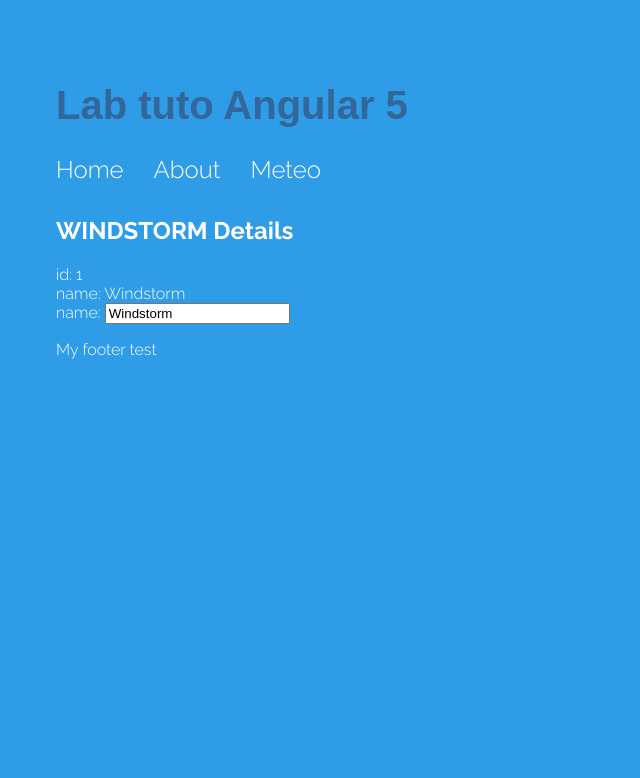
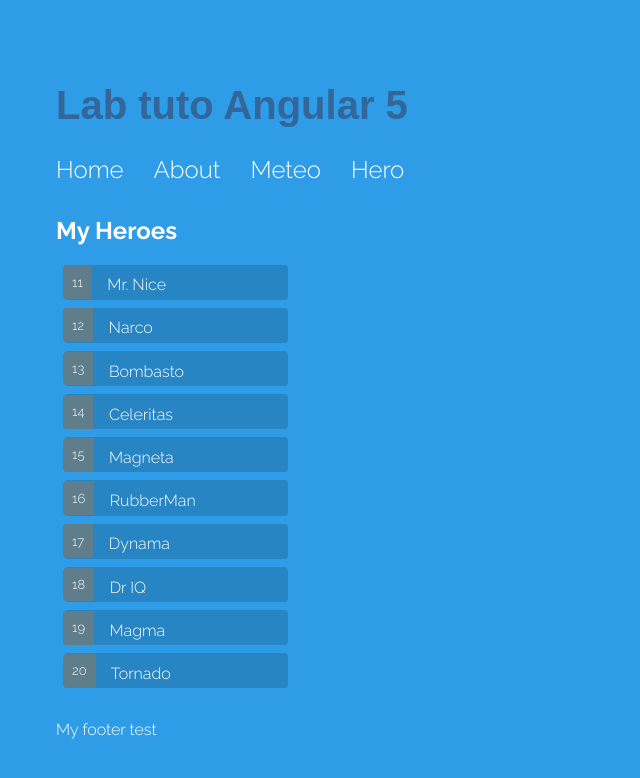
Before and after one commit to gbesset/lab-tuto-angular5, an Angular app: page /hero in a window 1280 px wide. Before the commit this address led to /. Shown: the top 778 px of the page, without its empty margins (0-640 px from the left). Built offline with nearby package versions, Linux system fonts and the light colour scheme.

Commit message:
HeroTuto 4- Displaying a list of items (mock response,display all, details, ngFor, ngIf, selector, ..

```diff
--- a/src/app/app.component.html
+++ b/src/app/app.component.html
@@ -3,10 +3,10 @@
   <li><a routerLink="">Home</a></li>
   <li><a href="about/21">About</a></li>
   <li><a href="meteo">Meteo</a></li>
+  <li><a href="hero">Hero</a></li>
 </ul>
 
 
 <router-outlet></router-outlet>
-<app-heroes></app-heroes>
 
 <app-footer></app-footer>
--- a/src/app/heroes/heroes.component.css
+++ b/src/app/heroes/heroes.component.css
@@ -0,0 +1,49 @@
+/* HeroesComponent's private CSS styles */
+.selected {
+  background-color: #CFD8DC !important;
+  color: white;
+}
+.heroes {
+  margin: 0 0 2em 0;
+  list-style-type: none;
+  padding: 0;
+  width: 15em;
+}
+.heroes li {
+  display:list-item;
+  cursor: pointer;
+  position: relative;
+  left: 0;
+  background: #2885C4;
+  margin: .5em;
+  padding: .3em 0;
+  height: 1.6em;
+  border-radius: 4px;
+}
+.heroes li.selected:hover {
+  background-color: #BBD8DC !important;
+  color: white;
+}
+.heroes li:hover {
+  color: #607D8B;
+  background-color: #DDD;
+  left: .1em;
+}
+.heroes .text {
+  position: relative;
+  top: -3px;
+}
+.heroes .badge {
+  display: inline-block;
+  font-size: small;
+  color: white;
+  padding: 0.8em 0.7em 0 0.7em;
+  background-color: #607D8B;
+  line-height: 1em;
+  position: relative;
+  left: -1px;
+  top: -4px;
+  height: 1.8em;
+  margin-right: .8em;
+  border-radius: 4px 0 0 4px;
+}
--- a/src/app/heroes/heroes.component.html
+++ b/src/app/heroes/heroes.component.html
@@ -1,10 +1,17 @@
-<h2>{{hero.name | uppercase}} Details</h2>
-<div><span>id: </span>{{hero.id}}</div>
-<div><span>name: </span>{{hero.name}}</div>
+<h2>My Heroes</h2>
+<ul class="heroes">
+	<li *ngFor="let hero of heroes" [class.selected]="hero === selectedHero" (click)= "onSelect(hero)" >
+		<span class="badge">{{hero.id}}</span> {{hero.name}}
+	</li>
+</ul>
 
 
-<div>
-    <label>name:
-      <input [(ngModel)]="hero.name" placeholder="name">
-    </label>
+<div *ngIf="selectedHero">
+	<h2>{{ selectedHero.name | uppercase }} Details</h2>
+	<div><span>id: </span>{{selectedHero.id}}</div>
+	<div>
+  	<label>name:
+	    <input [(ngModel)]="selectedHero.name" placeholder="name">
+  	</label>
+	</div>
 </div>
--- a/src/app/heroes/heroes.component.ts
+++ b/src/app/heroes/heroes.component.ts
@@ -1,5 +1,6 @@
 import { Component, OnInit } from '@angular/core';
 import { Hero } from '../hero';
+import { HEROES } from '../mock-heroes';
 
 @Component({
   selector: 'app-heroes',
@@ -8,14 +9,17 @@ import { Hero } from '../hero';
 })
 export class HeroesComponent implements OnInit {
 
-  hero: Hero = {
-  	id: 1,
-  	name: 'Windstorm'
-  };
+  heroes = HEROES;
+  selectedHero:Hero;
 
   constructor() { }
 
   ngOnInit() {
+    console.log(this.heroes);
+  }
+
+  onSelect(hero: Hero): void{
+    this.selectedHero = hero;
   }
 
 }
--- /dev/null
+++ b/src/app/mock-heroes.ts
@@ -0,0 +1,14 @@
+import { Hero } from './hero';
+
+export const HEROES: Hero[] = [
+  { id: 11, name: 'Mr. Nice' },
+  { id: 12, name: 'Narco' },
+  { id: 13, name: 'Bombasto' },
+  { id: 14, name: 'Celeritas' },
+  { id: 15, name: 'Magneta' },
+  { id: 16, name: 'RubberMan' },
+  { id: 17, name: 'Dynama' },
+  { id: 18, name: 'Dr IQ' },
+  { id: 19, name: 'Magma' },
+  { id: 20, name: 'Tornado' }
+];
```
Also changed, not shown: src/app/app-routing.module.ts (+7 -2 lines).
